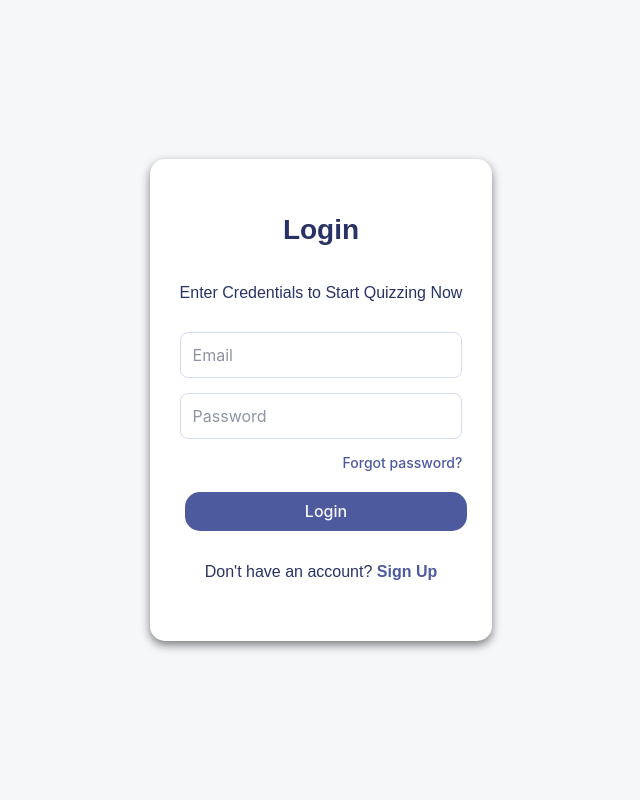
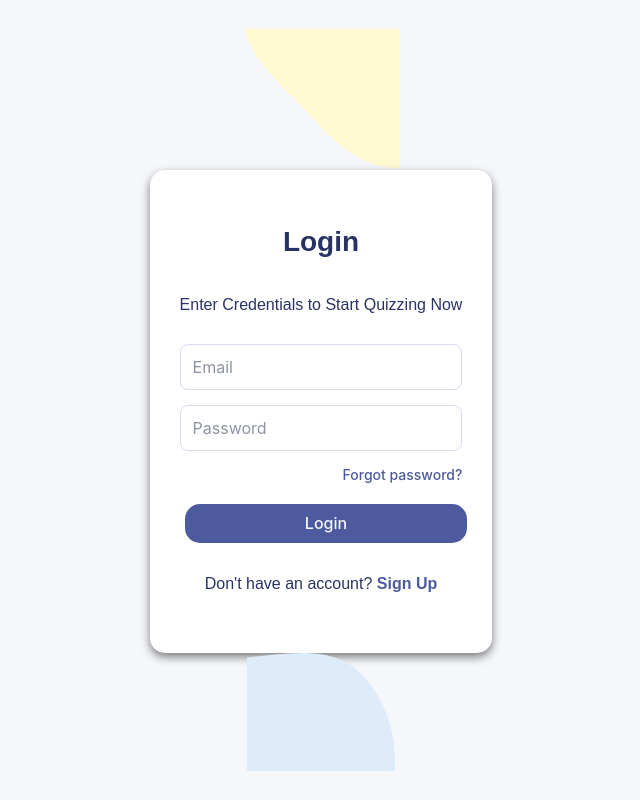
Before and after one commit to ThakurRohitSingh/Quizzify, a React (Vite) app: page /login in a window 1280 px wide. Shown: the whole page, without its empty margins (319-959 px from the left). Built offline with nearby package versions, Linux system fonts and the light colour scheme.

Commit message:
Remove unused CSS

```diff
--- a/src/index.css
+++ b/src/index.css
@@ -8,19 +8,6 @@
   background-color: #f4f7fa;
 }
 
-.blob-top {
-  position: fixed;
-  top: 0;
-  right: 0;
-  z-index: -1;
-}
-
-.blob-bottom {
-  position: fixed;
-  bottom: 0;
-  left: 0;
-  z-index: -1;
-}
 
 
 
```
